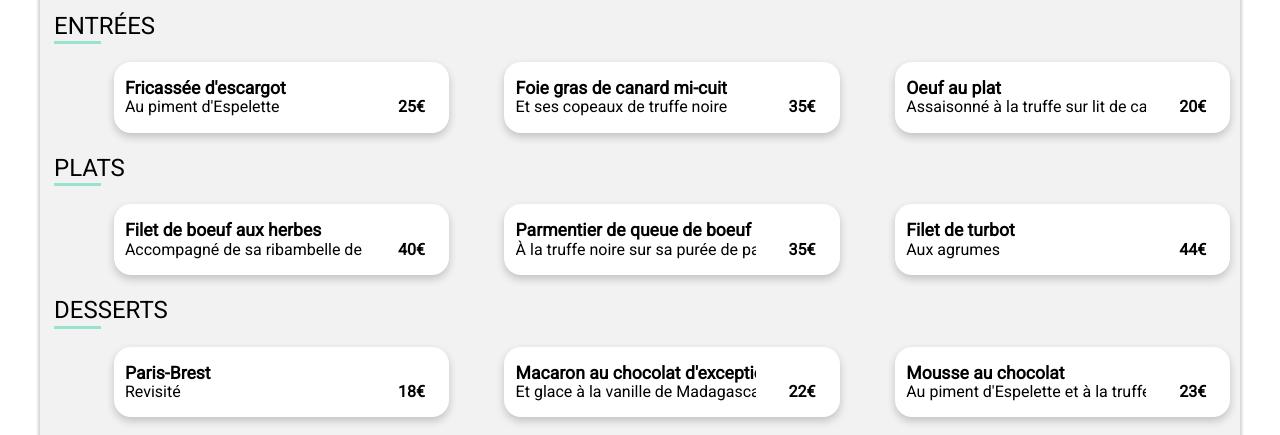
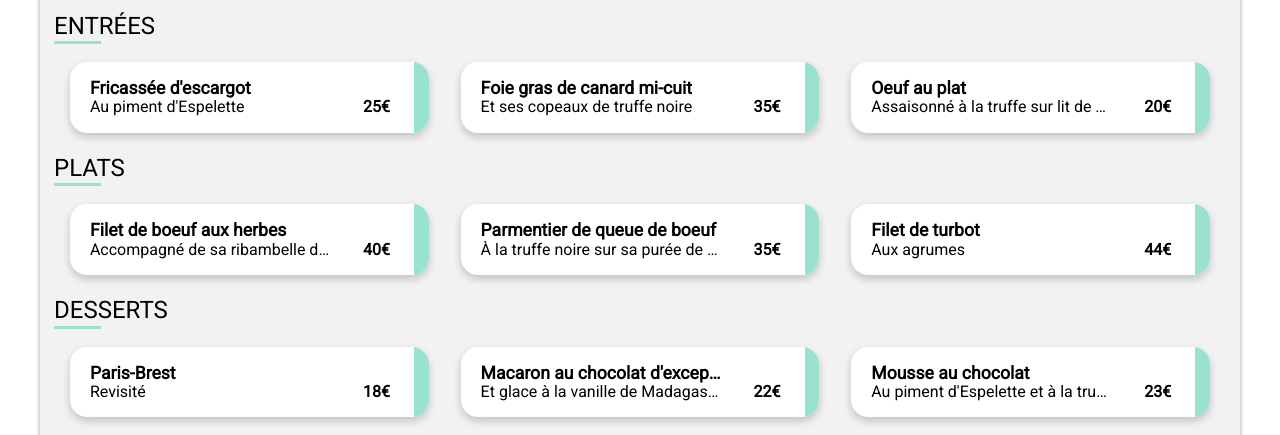
Before and after one commit to FlorianBeau/FlorianBeau_3_15092021, a website: page html/menu-la-palette-du-gout.html in a window 1280 px wide. Shown: the part 365-800 px from the top of the page. Drawn offline with Linux system fonts and the light colour scheme; a web font is replaced by a local one.

Commit message:
Check V3

```diff
--- a/html/menu-la-palette-du-gout.html
+++ b/html/menu-la-palette-du-gout.html
@@ -48,9 +48,6 @@
     />
   </head>
   <body>
-    <div class="loader">
-      <div class="loader_spinner"></div>
-    </div>
     <header>
       <a href="../index.html">
         <div class="div-header">
@@ -97,8 +94,9 @@
                 </div>
                 <span class="contenu-card-prix">25€</span>
               </div>
-              <div class="card-hover"></div>
-            </div>
+<div class="card-hover">
+                <i class="fas fa-check-circle"></i>
+              </div>            </div>
 
             <div class="div-cards">
               <div class="contenu-card">
@@ -108,8 +106,9 @@
                 </div>
                 <span class="contenu-card-prix">35€</span>
               </div>
-              <div class="card-hover"></div>
-            </div>
+<div class="card-hover">
+                <i class="fas fa-check-circle"></i>
+              </div>            </div>
 
             <div class="div-cards">
               <div class="contenu-card">
@@ -119,8 +118,9 @@
                 </div>
                 <span class="contenu-card-prix">20€</span>
               </div>
-              <div class="card-hover"></div>
-            </div>
+<div class="card-hover">
+                <i class="fas fa-check-circle"></i>
+              </div>            </div>
           </div>
         </div>
 
@@ -138,8 +138,9 @@
                 </div>
                 <span class="contenu-card-prix">40€</span>
               </div>
-              <div class="card-hover"></div>
-            </div>
+<div class="card-hover">
+                <i class="fas fa-check-circle"></i>
+              </div>            </div>
 
             <div class="div-cards">
               <div class="contenu-card">
@@ -149,8 +150,9 @@
                 </div>
                 <span class="contenu-card-prix">35€</span>
               </div>
-              <div class="card-hover"></div>
-            </div>
+<div class="card-hover">
+                <i class="fas fa-check-circle"></i>
+              </div>            </div>
 
             <div class="div-cards">
               <div class="contenu-card">
@@ -160,8 +162,9 @@
                 </div>
                 <span class="contenu-card-prix">44€</span>
               </div>
-              <div class="card-hover"></div>
-            </div>
+<div class="card-hover">
+                <i class="fas fa-check-circle"></i>
+              </div>            </div>
           </div>
         </div>
 
@@ -179,8 +182,9 @@
                 </div>
                 <span class="contenu-card-prix">18€</span>
               </div>
-              <div class="card-hover"></div>
-            </div>
+<div class="card-hover">
+                <i class="fas fa-check-circle"></i>
+              </div>            </div>
 
             <div class="div-cards">
               <div class="contenu-card">
@@ -190,8 +194,9 @@
                 </div>
                 <span class="contenu-card-prix">22€</span>
               </div>
-              <div class="card-hover"></div>
-            </div>
+<div class="card-hover">
+                <i class="fas fa-check-circle"></i>
+              </div>            </div>
 
             <div class="div-cards">
               <div class="contenu-card">
@@ -201,8 +206,9 @@
                 </div>
                 <span class="contenu-card-prix">23€</span>
               </div>
-              <div class="card-hover"></div>
-            </div>
+<div class="card-hover">
+                <i class="fas fa-check-circle"></i>
+              </div>            </div>
           </div>
         </div>
         <div class="div-button">
--- a/sass/menus-restaurants.scss
+++ b/sass/menus-restaurants.scss
@@ -28,30 +28,6 @@ h3 {
 body {
   min-width: 307px;
   text-rendering: optimizeSpeed;
-
-  // Loader Spinner //
-  .loader {
-    height: 100vh;
-    width: 100vw;
-    display: flex;
-    justify-content: center;
-    background-color: #ffffff;
-    position: fixed;
-    z-index: 10;
-    align-items: center;
-    animation: loaderDisplay 3.6s linear forwards;
-
-    .loader_spinner {
-      width: 75px;
-      height: 75px;
-      border-top-width: 4px;
-      border-color: transparent;
-      border-top-color: #ff79da;
-      border-style: solid;
-      border-radius: 50%;
-      animation: loaderSpin 1.2s ease 3, loaderColors 1.2s 3;
-    }
-  }
 
   header {
     max-width: 1200px;
@@ -153,6 +129,8 @@ body {
         flex-wrap: wrap;
         padding: 14px;
         justify-content: space-between;
+        :hover {
+        }
       }
 
       h2::after {
@@ -173,25 +151,26 @@ body {
         flex-wrap: wrap;
         margin: 0.5rem 0;
         justify-content: center;
+        box-shadow: 0 4px 8px rgb(0 0 0 / 20%);
+        border-radius: 17px;
+        background-color: white;
+        overflow: hidden;
 
         @media screen and (min-width: 344px) {
           display: flex;
           flex: 1;
           width: 100%;
           flex-wrap: wrap;
-          margin: 0.5rem 0;
+          margin: 0.5rem 1rem;
         }
       }
 
       // Contenu des cartes //
       .contenu-card {
-        background-color: white;
         display: flex;
         padding: 1rem 1.5rem 1rem 0.7rem;
         justify-content: space-between;
         align-items: flex-end;
-        border-radius: 17px;
-        box-shadow: 0 4px 8px rgb(0 0 0 / 20%);
         min-width: 0;
         max-width: 100%;
 
@@ -206,16 +185,16 @@ body {
         flex-direction: column;
         height: auto;
         justify-content: space-between;
-        overflow: hidden;
-        white-space: nowrap;
-        text-overflow: ellipsis;
         max-width: 80%;
         h3 {
-          margin: 0;
           font-size: 1.1rem;
         }
-        p {
+        p,
+        h3 {
           margin: 0;
+          overflow: hidden;
+          white-space: nowrap;
+          text-overflow: ellipsis;
         }
       }
 
@@ -228,7 +207,7 @@ body {
         display: flex;
         font-size: 1.5rem;
         transition: margin 300ms, width 300ms;
-        width: 0;
+        width: 70px;
         height: 100%;
         margin-right: -4rem;
       }
--- a/sass/style.scss
+++ b/sass/style.scss
@@ -29,7 +29,7 @@ body {
     position: fixed;
     z-index: 10;
     align-items: center;
-    animation: loaderDisplay 3.6s linear forwards;
+    animation: loaderDisplay 3000ms linear forwards;
 
     .loader_spinner {
       width: 75px;
```
Also changed, not shown: html/menu-a-la-francaise.html (+0 -3 lines), html/menu-la-note-enchantee.html (+0 -3 lines), html/menu-le-delice-des-sens.html (+0 -3 lines), main.css, sass/menus-restaurants.css, 2 other files.
